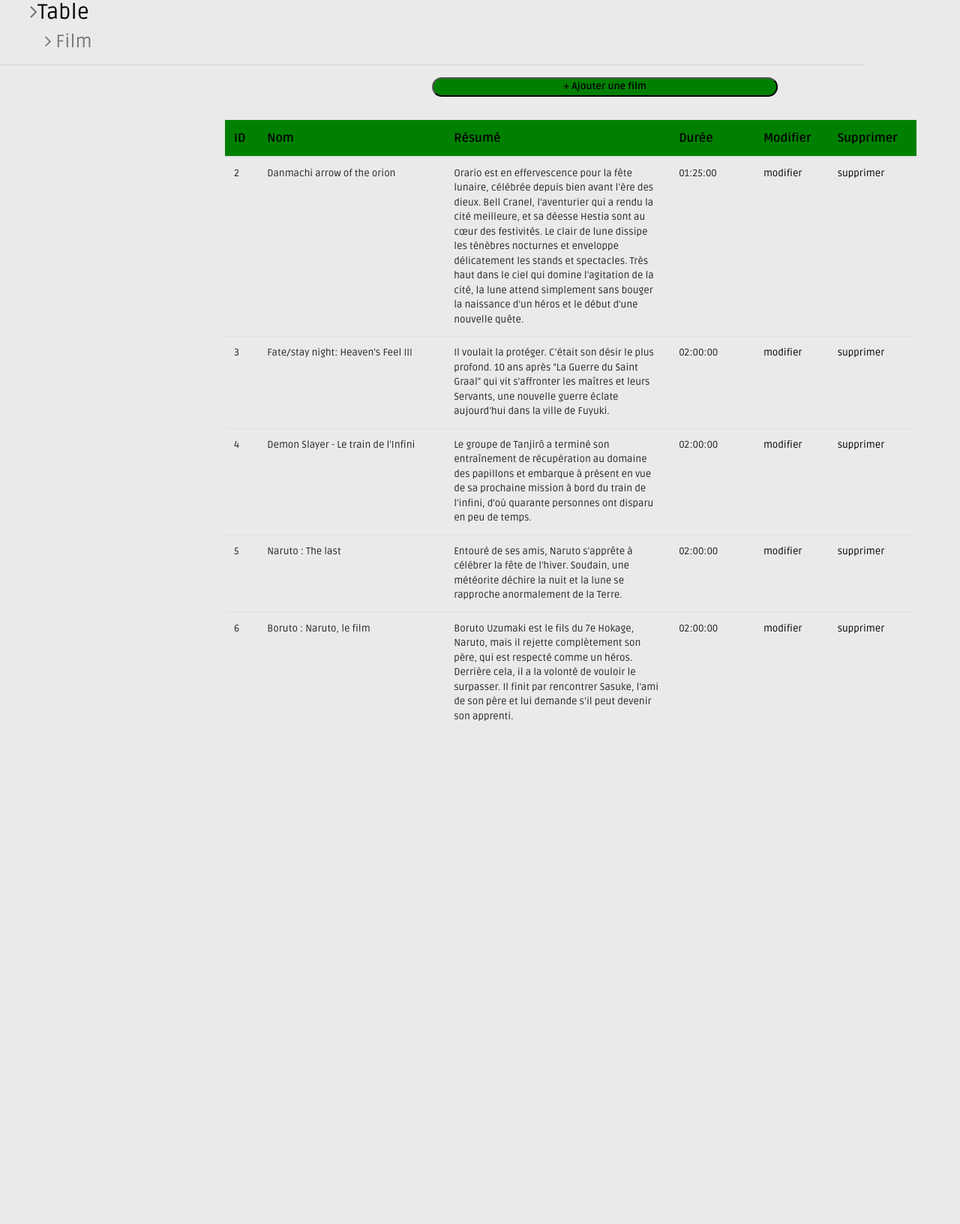
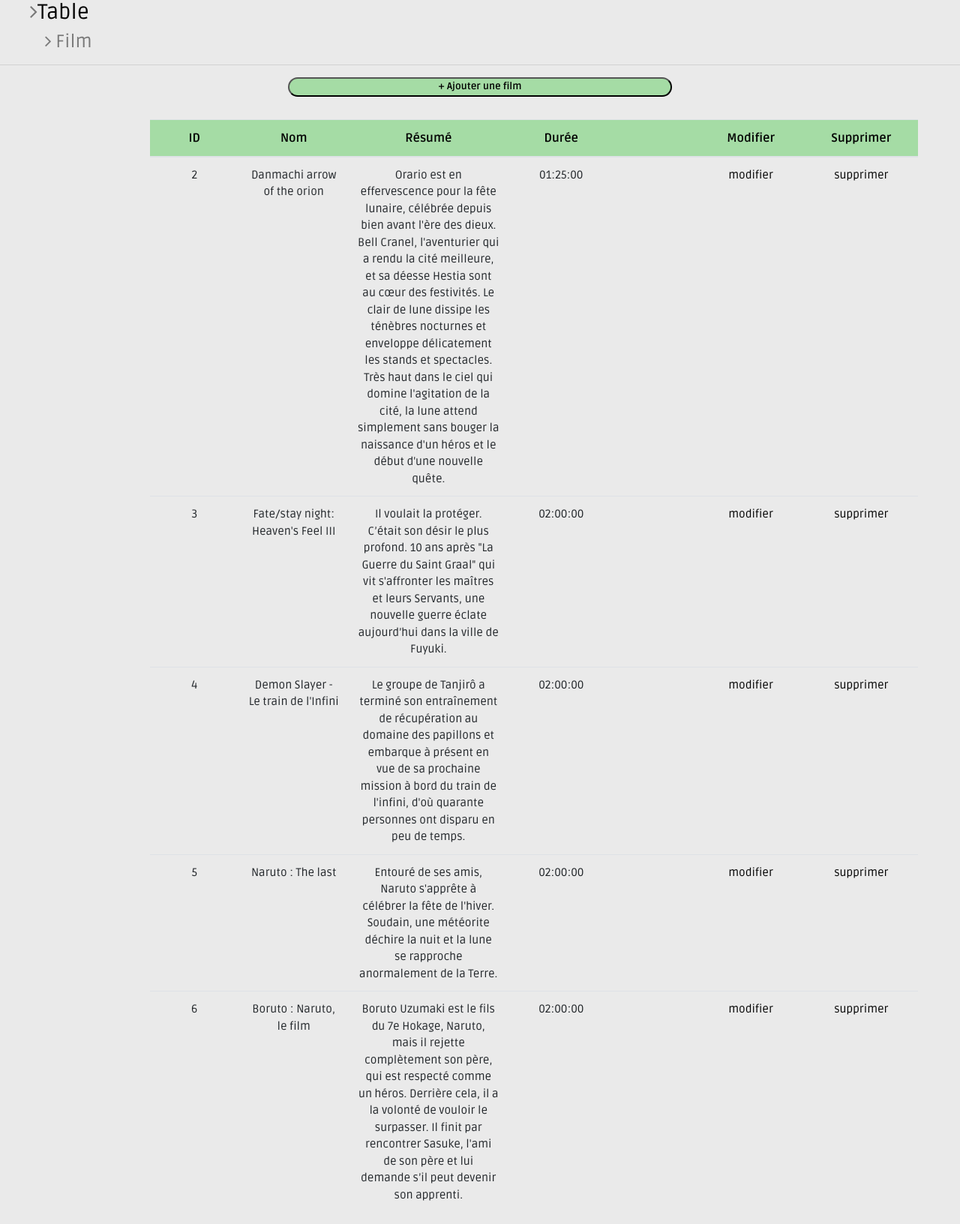
Before and after one commit to Neysseria/MangaYanim, a PHP site: page /MangaYanim/tablefilms.php in a window 1280 px wide. Shown: the whole page at 75% size. Before the commit the page ends 962 px from the top, so only its background shows below. Run offline with PHP 8.4, Linux system fonts and the light colour scheme; data comes from the database, SQL or seed files in the repository; some libraries are stand-ins or nearby versions.

Commit message:
table espace admin

```diff
--- a/tables.css
+++ b/tables.css
@@ -24,8 +24,16 @@
     font-size:13px;
 }
 
+.vide{
+    background: beige;
+}
 ul li {
     list-style: none;
+}
+
+ul{
+    padding-top: 20px;
+    padding-bottom: 20px;
 }
 
 a, a:hover, a:focus {
@@ -54,14 +62,24 @@
 .sub-menu{
     margin-top: 50px;
 }
+.sub-menu a{
+    padding-left: 32px;
+}
 
 
 #sidebar ul li {
     position: relative;
+
 }
 
 #sidebar .sub-menu > .sub li  {
     padding-left: 32px;
+
+}
+
+.connexion{
+    padding-left: 50px;
+    padding-top: 100px ;
 }
 
 #sidebar .sub-menu  {
@@ -84,12 +102,12 @@
     width: 80%;
     /* display: flex;
     justify-content: center; */
-    margin-left: 300px;
+    margin-left: 200px;
 }
 
 #main-content .ajout {
-    background:green;
-    margin-left: 50%;
+    background:#a5dca5;
+     margin-left: 30%;
 
     font-weight: bold;
     margin-bottom: 30px;
@@ -108,13 +126,54 @@
     color: blue !important;
     font-weight: bold !important;
 }
+
 thead{
-    background-color: green;
+    background-color: #a5dca5;
     color: black;
     font-weight: bold;
     font-size: medium;
+    border-collapse: collapse;
+
+
 }
 
+th{
+    margin-bottom: 15px;
+    text-align: center;
+    width: 200px;
+    height: 40px;
+    /* border-collapse: collapse; */
+
+}
+
+td{
+    text-align: center;
+    height: 60px;
+    font-size: 15px;
+    /* border-collapse: collapse; */
+}
+
+/* page role */
+.admin{
+    margin-left: 200px;
+    background-image: url(image/ciel.jpg);
+}
+
+.admin input{
+    width: 200px;
+    border-radius: 20px;
+    background: darkgray;
+    margin-top: 30px;
+    color: black;
+    height: 30px;
+    font-size: 15px;
+
+}
+
+/* page modifmembre */
+.modif form{
+    margin-top: 100px !important;
+}
 
 @media screen and (-webkit-min-device-pixel-ratio:0) {
     /* Safari and Chrome */
@@ -155,8 +214,6 @@
 
 
 
-
-
 /*fontawesome*/
 .fontawesome-icon-list h2 {
     margin-top: 0;
```
